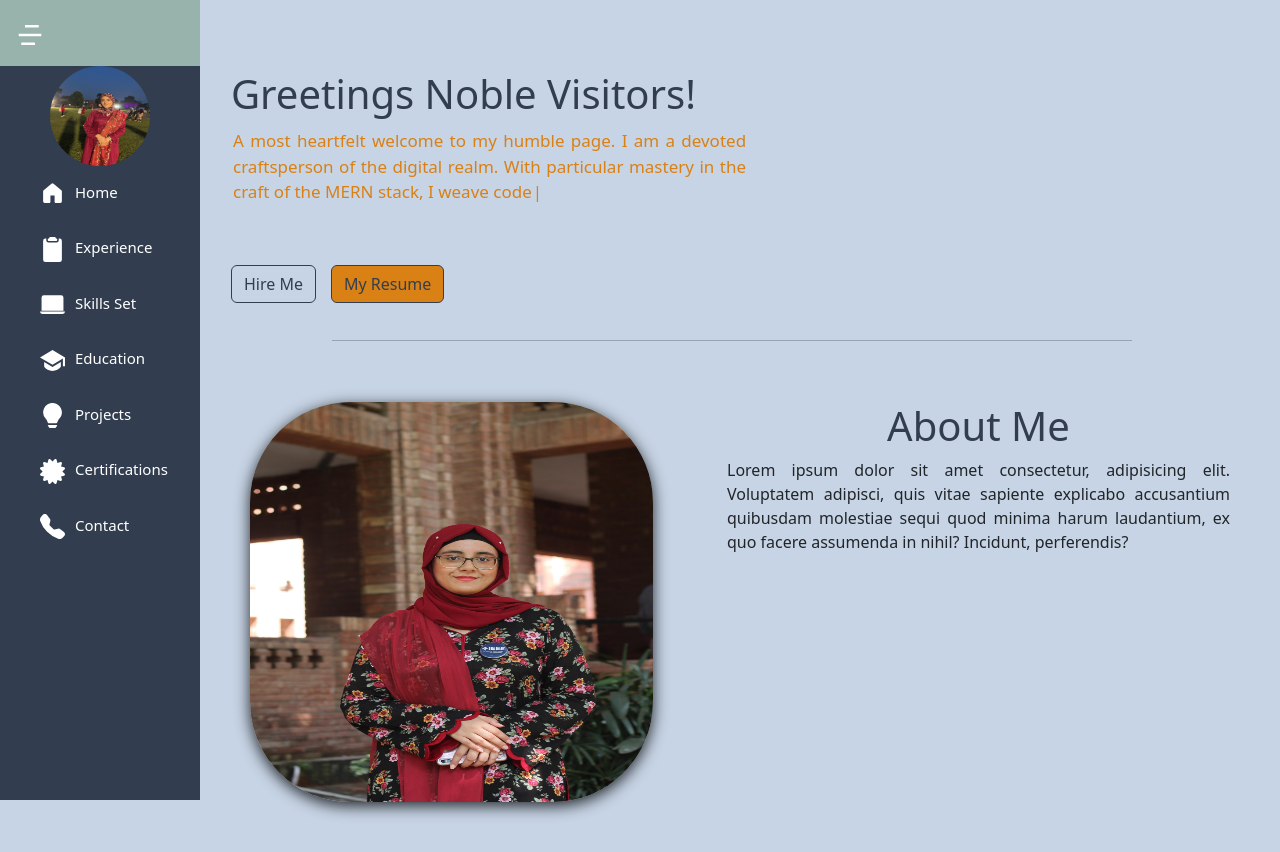
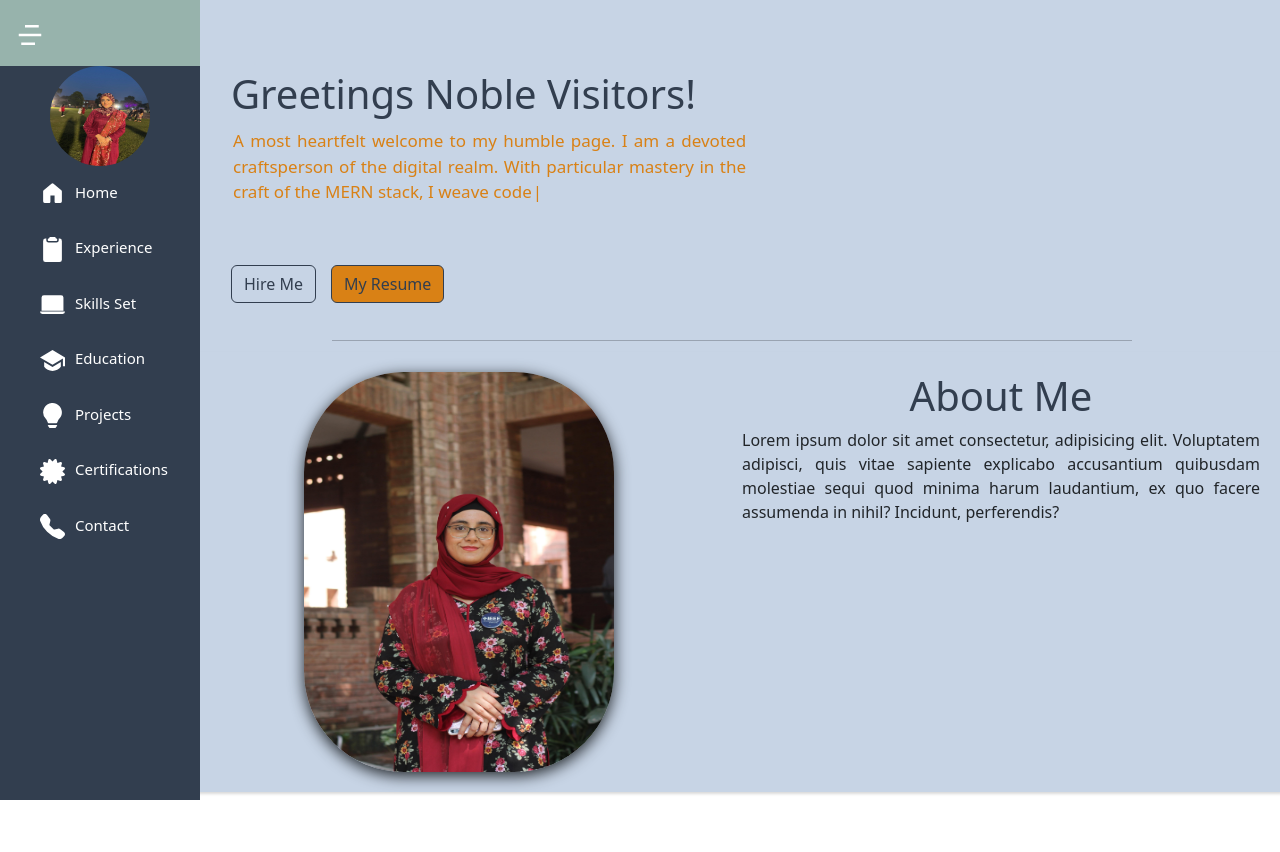
Before and after one commit to arshea-02/personal_portfolio, a React (Create React App) app in the folder client/: page / in a window 1280 px wide. After the commit the page ends 800 px from the top, so only its background shows below. Built offline with nearby package versions, Linux system fonts and the light colour scheme.

Commit message:
Update CSS

```diff
--- a/client/src/pages/AboutPage/about.css
+++ b/client/src/pages/AboutPage/about.css
@@ -1,6 +1,6 @@
 .about{
     margin: 0px 0px;
-    padding: 50px;
+    padding: 20px;
     padding-left: 200px;
     background-color: #c7d4e5;
     box-shadow: rgba(0, 0, 0, 0.15) 1.95px 1.95px 2.6px;
@@ -12,7 +12,7 @@ justify-items: center;
 
 .about-img img{
     height: 400px;
-    width: 80%;
+    width: 60%;
     display: flex;
     border-radius: 100px;
     box-shadow: 0 4px 15px;
```
